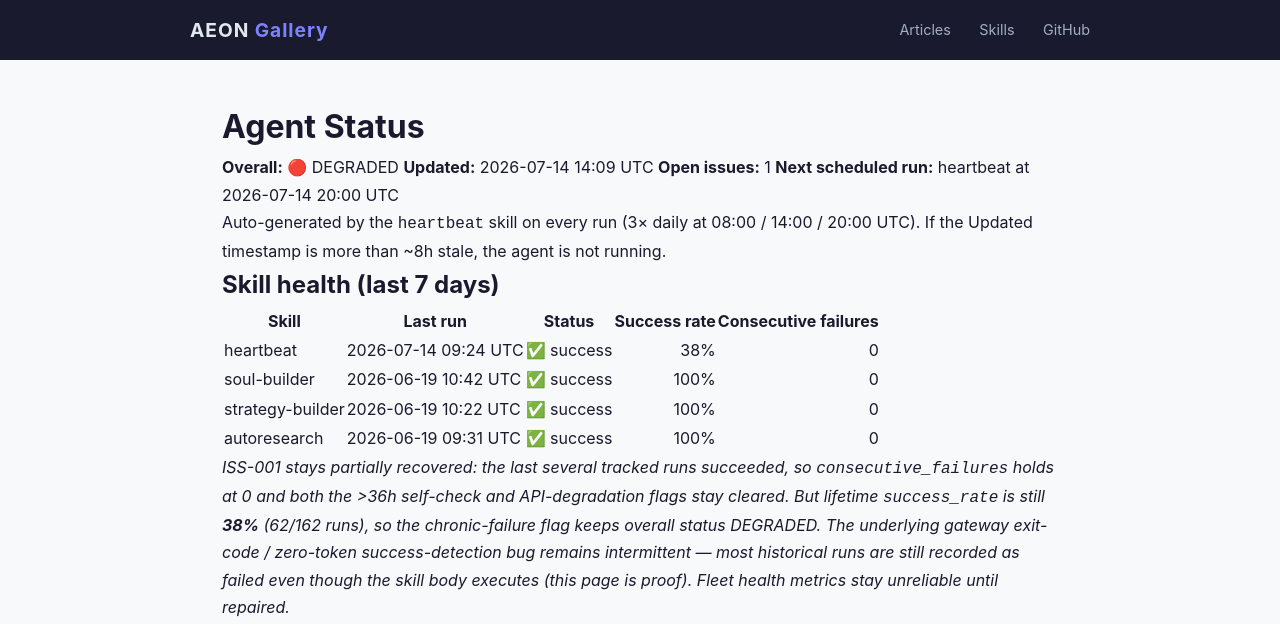
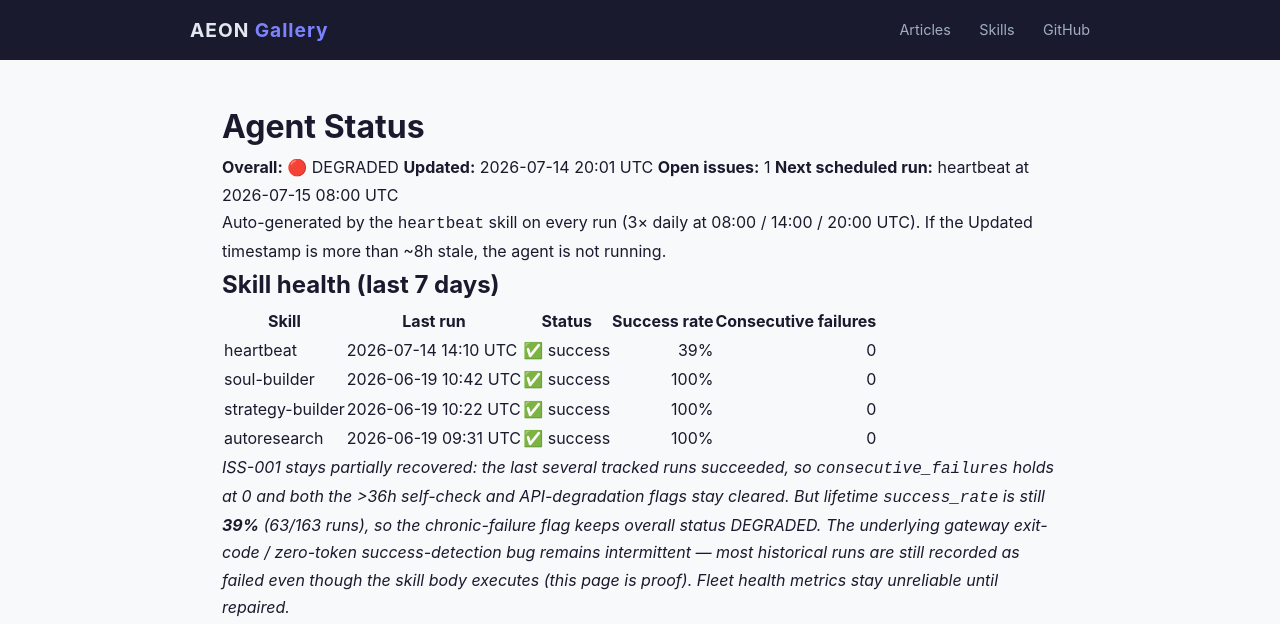
Before and after one commit to RickCrosschain/aeon, a Jekyll site: the page built from docs/status.md, in a window 1280 px wide. Shown: the top 624 px of the page. Built offline with Jekyll 4.4.1, drawn with Linux system fonts in a browser that asks for light colours.

Commit message:
chore(heartbeat): auto-commit 2026-07-14

```diff
--- a/docs/status.md
+++ b/docs/status.md
@@ -7,9 +7,9 @@
 # Agent Status
 
 **Overall:** 🔴 DEGRADED
-**Updated:** 2026-07-14 14:09 UTC
+**Updated:** 2026-07-14 20:01 UTC
 **Open issues:** 1
-**Next scheduled run:** heartbeat at 2026-07-14 20:00 UTC
+**Next scheduled run:** heartbeat at 2026-07-15 08:00 UTC
 
 Auto-generated by the `heartbeat` skill on every run (3× daily at 08:00 / 14:00 / 20:00 UTC). If the Updated timestamp is more than ~8h stale, the agent is not running.
 
@@ -17,12 +17,12 @@
 
 | Skill | Last run | Status | Success rate | Consecutive failures |
 |-------|----------|--------|-------------:|---------------------:|
-| heartbeat | 2026-07-14 09:24 UTC | ✅ success | 38% | 0 |
+| heartbeat | 2026-07-14 14:10 UTC | ✅ success | 39% | 0 |
 | soul-builder | 2026-06-19 10:42 UTC | ✅ success | 100% | 0 |
 | strategy-builder | 2026-06-19 10:22 UTC | ✅ success | 100% | 0 |
 | autoresearch | 2026-06-19 09:31 UTC | ✅ success | 100% | 0 |
 
-_ISS-001 stays partially recovered: the last several tracked runs succeeded, so `consecutive_failures` holds at 0 and both the >36h self-check and API-degradation flags stay cleared. But lifetime `success_rate` is still **38%** (62/162 runs), so the chronic-failure flag keeps overall status DEGRADED. The underlying gateway exit-code / zero-token success-detection bug remains intermittent — most historical runs are still recorded as failed even though the skill body executes (this page is proof). Fleet health metrics stay unreliable until repaired._
+_ISS-001 stays partially recovered: the last several tracked runs succeeded, so `consecutive_failures` holds at 0 and both the >36h self-check and API-degradation flags stay cleared. But lifetime `success_rate` is still **39%** (63/163 runs), so the chronic-failure flag keeps overall status DEGRADED. The underlying gateway exit-code / zero-token success-detection bug remains intermittent — most historical runs are still recorded as failed even though the skill body executes (this page is proof). Fleet health metrics stay unreliable until repaired._
 
 ## Open issues
 
--- a/memory/token-usage.csv
+++ b/memory/token-usage.csv
@@ -65,3 +65,4 @@
 2026-07-13,heartbeat,claude-opus-4-8,2092,5100,282703,40579
 2026-07-14,heartbeat,claude-opus-4-8,2098,5053,355943,27777
 2026-07-14,heartbeat,claude-opus-4-8,2096,3694,362351,37819
+2026-07-14,heartbeat,claude-opus-4-8,2096,4109,289068,43970
```
Also changed, not shown: memory/logs/2026-07-14.md (+15 -0 lines), .outputs/heartbeat.md.
